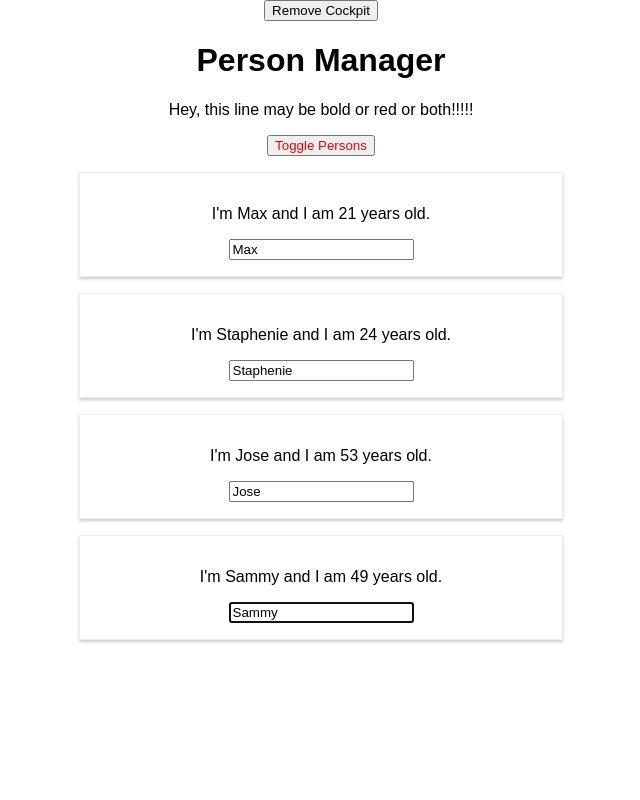
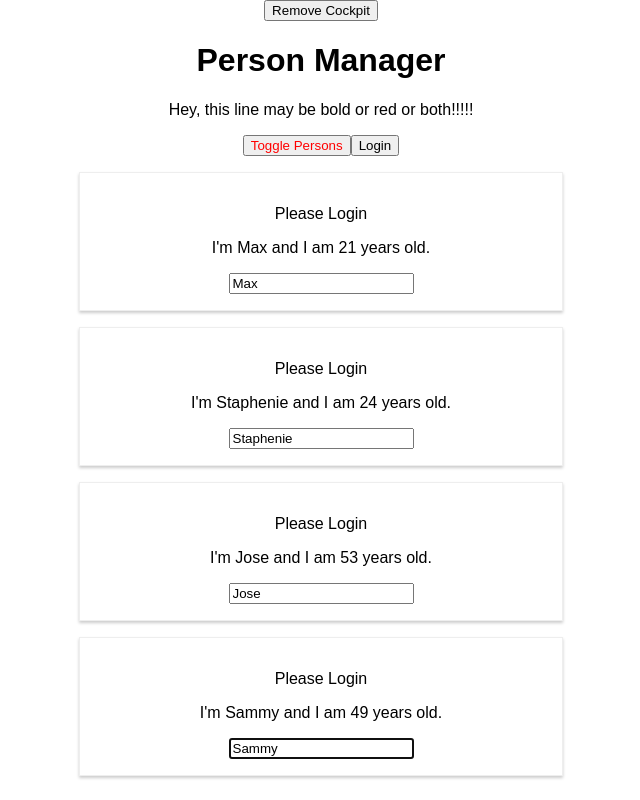
Before and after one commit to nitinporwal/persons, a React app: page / in a window 1280 px wide. Shown: the whole page, without its empty margins (319-959 px from the left). Built offline with nearby package versions, Linux system fonts and the light colour scheme.

Commit message:
added fake authentication

```diff
--- a/src/components/Cockpit/Cockpit.js
+++ b/src/components/Cockpit/Cockpit.js
@@ -55,7 +55,15 @@
             <Aux>
                 <h1 >{props.title}</h1>
                 <p className= {assignedClasses.join(' ')}>Hey, this line may be bold or red or both!!!!!</p>
-                <button ref={toggleBtnRef} className= {btnClass} onClick={props.clicked}>Toggle Persons</button>
+                <button
+                ref={toggleBtnRef}
+                className= {btnClass}
+                onClick={props.clicked}>
+                    Toggle Persons
+                </button>
+                <button onClick = {props.login}>
+                    Login
+                </button>
             </Aux>
             // </div>
         );
--- a/src/components/Persons/Person/Person.js
+++ b/src/components/Persons/Person/Person.js
@@ -21,6 +21,7 @@
             // <div className={classes.Person}>
             // <React.Fragment>
             <Aux>
+                {this.props.isAuth ? <p>Authenticated</p> : <p>Please Login</p> }
                 <p onClick={this.props.click} >
                     I'm {this.props.name} and I am {this.props.age} years old. {this.props.children}
                 </p>
--- a/src/components/Persons/Persons.js
+++ b/src/components/Persons/Persons.js
@@ -45,7 +45,8 @@
                 name = {person.name}
                 age = {person.age}
                 key = {person.id}
-                changed={(event) => this.props.changed(event, person.id)} />
+                changed={(event) => this.props.changed(event, person.id)}
+                isAuth = {this.props.isAuthenticated}/>
             )
         }
         )
--- a/src/containers/App.js
+++ b/src/containers/App.js
@@ -24,7 +24,8 @@
      otherState: "some other value",
      showPersons: false,
      showCockpit: true,
-     changeCounter: 0
+     changeCounter: 0,
+     authenticated: false
   }
 
   static getDerivedStateFromProps(props, state) {
@@ -66,10 +67,12 @@
       changeCounter: prevState.changeCounter +1
     }});
   }
+
   togglePersonsHandler = () => {
     const doesShow = this.state.showPersons;
     this.setState({showPersons: !doesShow});
   }
+
   deletePersonHandler = (personIndex) => {
     // Old one.....
     // let persons = this.state.person.slice();
@@ -78,6 +81,11 @@
     persons.splice(personIndex, 1);
     this.setState({person: persons})
   }
+
+  loginHandler = () => {
+    this.setState({authenticated: true});
+  }
+
   render() {
     console.log('[App.js] render')
     const style = {
@@ -103,7 +111,8 @@
             <Persons
               clicked = {this.deletePersonHandler}
               changed = {this.nameChangedHandler}
-              person = {this.state.person}/>
+              person = {this.state.person}
+              isAuthenticated = {this.state.authenticated} />
           </div>
           //  without using map function.....
           // <div>
@@ -151,6 +160,7 @@
               showPersons = {this.state.showPersons}
               personLength = {this.state.person.length}
               clicked = {this.togglePersonsHandler}
+              login = {this.loginHandler}
             /> : null
           }
           {persons}
```
